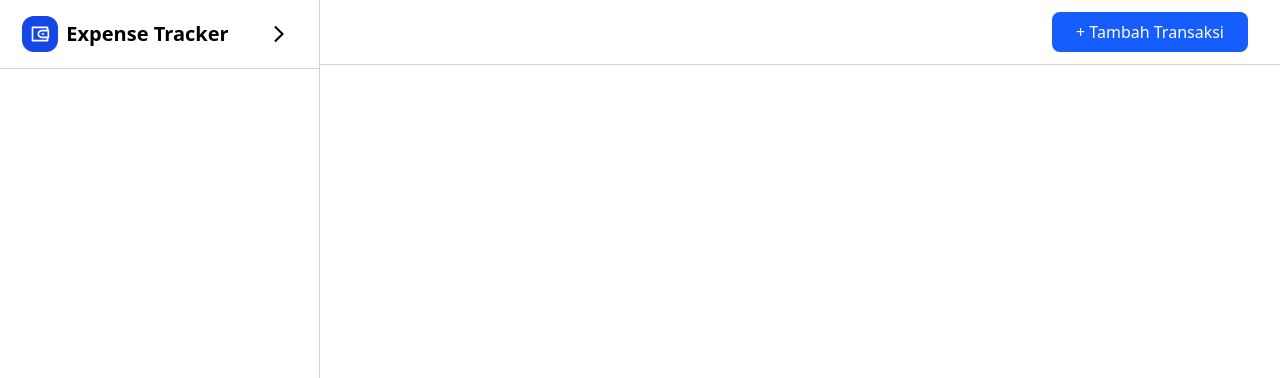
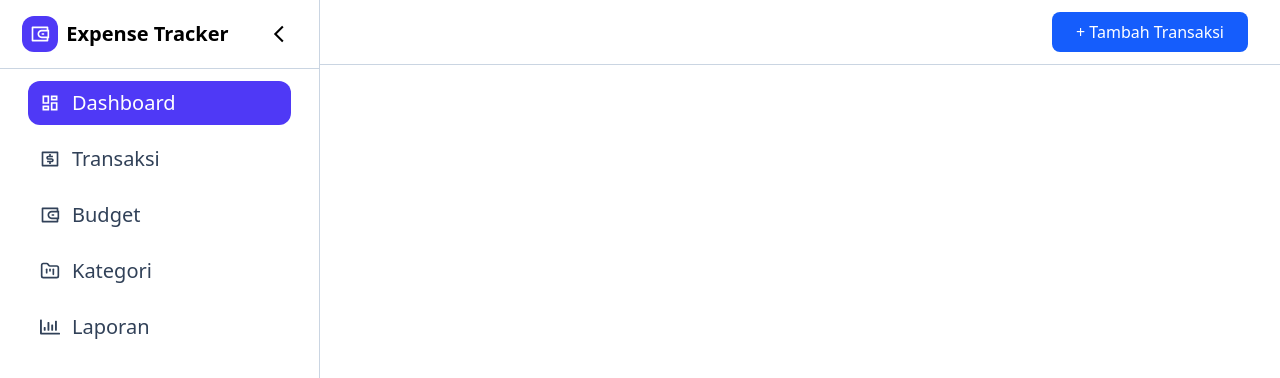
Before and after one commit to Mqurtubi/fe-ExpenseTracker, a React (Vite) app: page / in a window 1280 px wide. Shown: the top 378 px of the page. Built offline with nearby package versions, Linux system fonts and the light colour scheme.

Commit message:
update: layout sidebar

```diff
--- a/src/components/layout/Sidebar.tsx
+++ b/src/components/layout/Sidebar.tsx
@@ -1,18 +1,86 @@
-import { RiWallet3Line } from "react-icons/ri";
-import { MdOutlineArrowForwardIos, MdOutlineArrowBackIos } from "react-icons/md";
-export default function Sidebar({open,handleOpen}){
-    return(
-        <div className={`bg-white fixed top-0 ${open?"translate-0":"-translate-x-60"} w-xs h-screen border-r border-slate-300 transition-transform duration-300`}>
-            <div className=" text-xl py-4 flex justify-center border-b border-slate-300 space-x-8 items-center">
-                <div className="flex items-center space-x-2 font-semibold">
-                    <div className="p-2 bg-blue-700 text-white rounded-xl">
-                        <RiWallet3Line />
-                    </div>
-                    <p>Expense Tracker</p>
-                </div>
+import { RiWallet3Line, RiMoneyDollarBoxLine } from "react-icons/ri";
+import {
+  MdOutlineArrowForwardIos,
+  MdOutlineArrowBackIos,
+  MdOutlineDashboard,
+} from "react-icons/md";
+import { LuFolderKanban } from "react-icons/lu";
+import { FaRegChartBar } from "react-icons/fa";
+import { NavLink } from "react-router-dom";
 
-                <button className="p-2  rounded-lg hover:bg-slate-200 hover:cursor-pointer" onClick={handleOpen}>{open?<MdOutlineArrowForwardIos/>:<MdOutlineArrowBackIos/>}</button>
-            </div>
+type SidebarProps = {
+  open: boolean;
+  handleOpen: () => void;
+};
+export default function Sidebar({ open, handleOpen }: SidebarProps) {
+  const menu = [
+    {
+      icon: <MdOutlineDashboard />,
+      label: "Dashboard",
+      href: "/",
+    },
+    {
+      icon: <RiMoneyDollarBoxLine />,
+      label: "Transaksi",
+      href: "/transaction",
+    },
+    {
+      icon: <RiWallet3Line />,
+      label: "Budget",
+      href: "/budget",
+    },
+    {
+      icon: <LuFolderKanban />,
+      label: "Kategori",
+      href: "/category",
+    },
+    {
+      icon: <FaRegChartBar />,
+      label: "Laporan",
+      href: "/laporan",
+    },
+  ];
+  return (
+    <div
+      className={`bg-white fixed top-0 ${open ? "w-80" : "w-28"}  h-screen border-r border-slate-300 transition-all duration-300`}
+    >
+      <div className=" text-xl py-4 flex justify-center border-b border-slate-300 space-x-8 items-center px-5">
+        <div
+          className={`items-center space-x-2 font-semibold ${open ? "flex" : "hidden"}`}
+        >
+          <div className="p-2 bg-indigo-600 text-white rounded-xl">
+            <RiWallet3Line />
+          </div>
+          <p>Expense Tracker</p>
         </div>
-    )
+
+        <button
+          className="p-2  rounded-lg hover:bg-slate-200 hover:cursor-pointer"
+          onClick={handleOpen}
+        >
+          {open ? <MdOutlineArrowBackIos /> : <MdOutlineArrowForwardIos />}
+        </button>
+      </div>
+      <div className="flex flex-col gap-3 mx-7 py-3">
+        {menu.map((item, index) => (
+          <NavLink
+            key={index}
+            to={item.href}
+            className={({ isActive }) =>
+              `flex items-center text-xl px-3 py-2 space-x-3 rounded-xl transition text-slate-700
+     ${isActive ? "bg-indigo-600 text-white" : "hover:bg-slate-200 hover:text-slate-950"} `
+            }
+          >
+            <span>{item.icon}</span>
+
+            <span
+              className={` ${open ? "opacity-100 w-full" : "w-0 opacity-0"}`}
+            >
+              {item.label}
+            </span>
+          </NavLink>
+        ))}
+      </div>
+    </div>
+  );
 }
```
Also changed, not shown: 1 other file (tests, documents, lock files or other folders).
